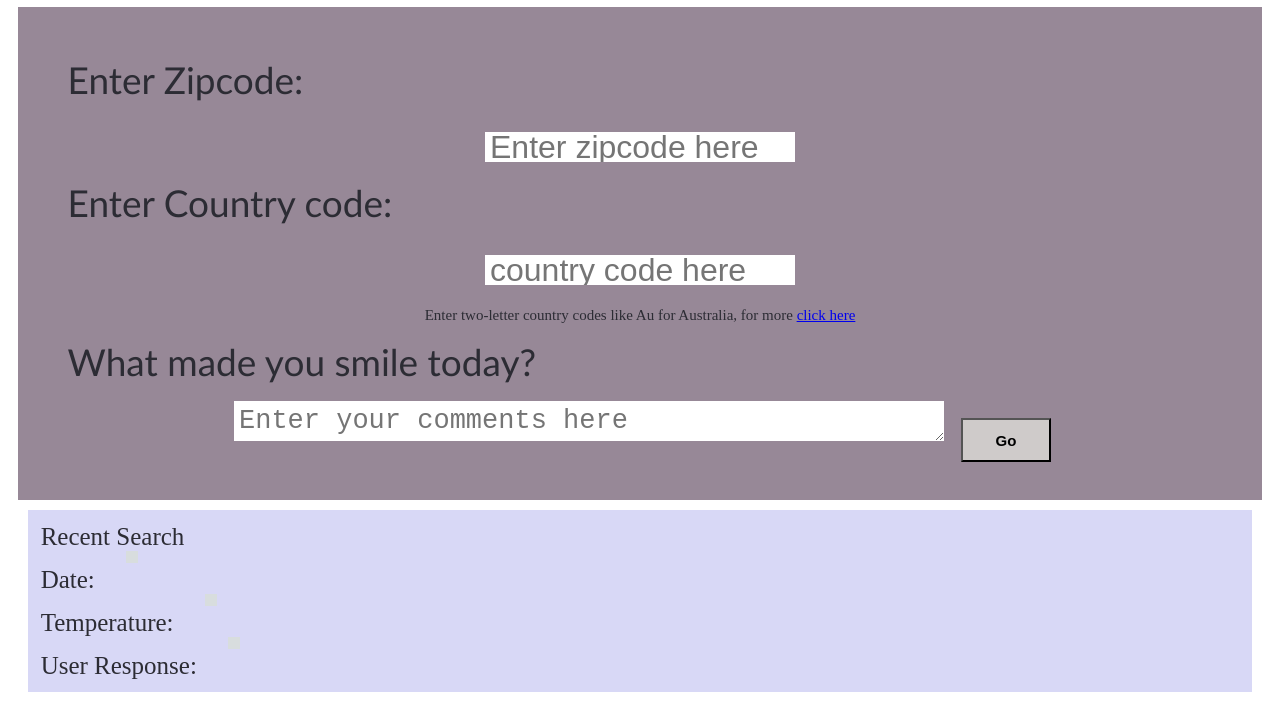
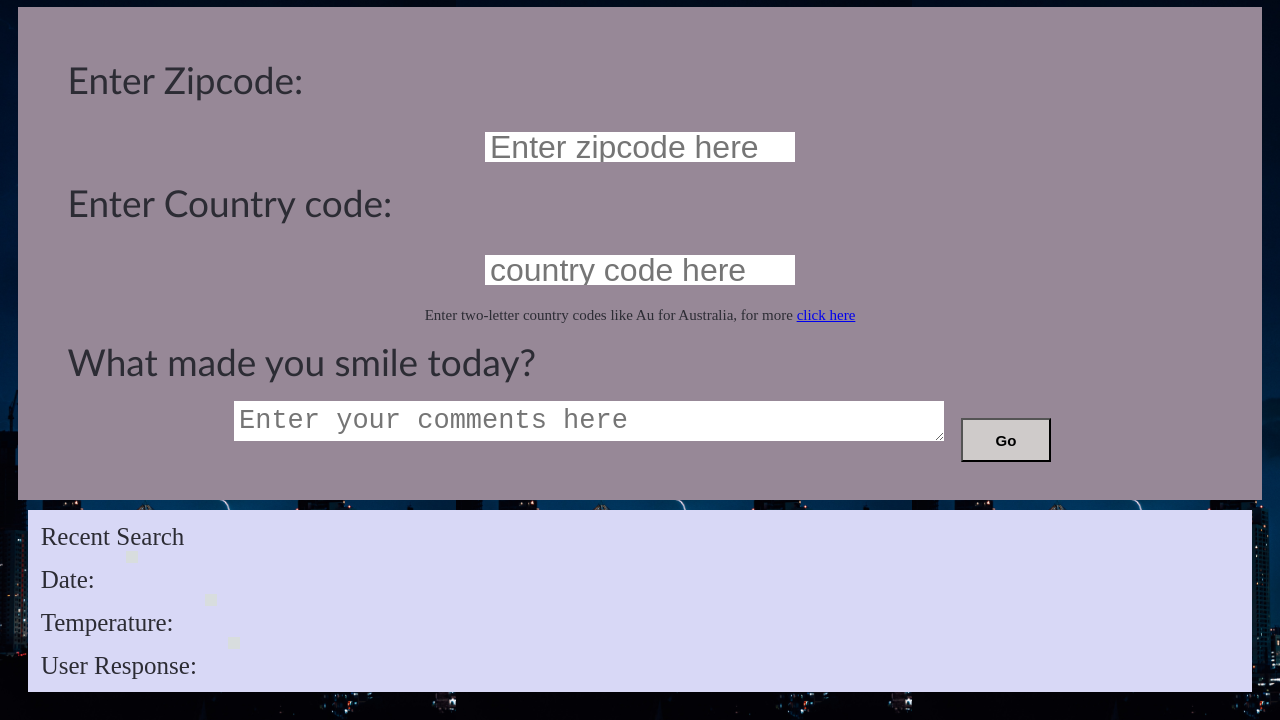
Before and after one commit to himanshuk-dev/Weather-Journal-App, a plain HTML site: page index.html in a window 1280 px wide. Shown: the part 91-811 px from the top of the page. Drawn offline with Linux system fonts and the light colour scheme; a web font is replaced by a local one.

Commit message:
Update style.css

```diff
--- a/style.css
+++ b/style.css
@@ -13,7 +13,7 @@ Gainsboro: #D8DDDE
 body{
     display: grid;
     /* row-gap: 1%; */
-    background: url(images/background1.jpg);
+    background: url(background1.jpg);
     background-size: contain;
     color: #D8D8F6;
     font-size: 3em;
```
